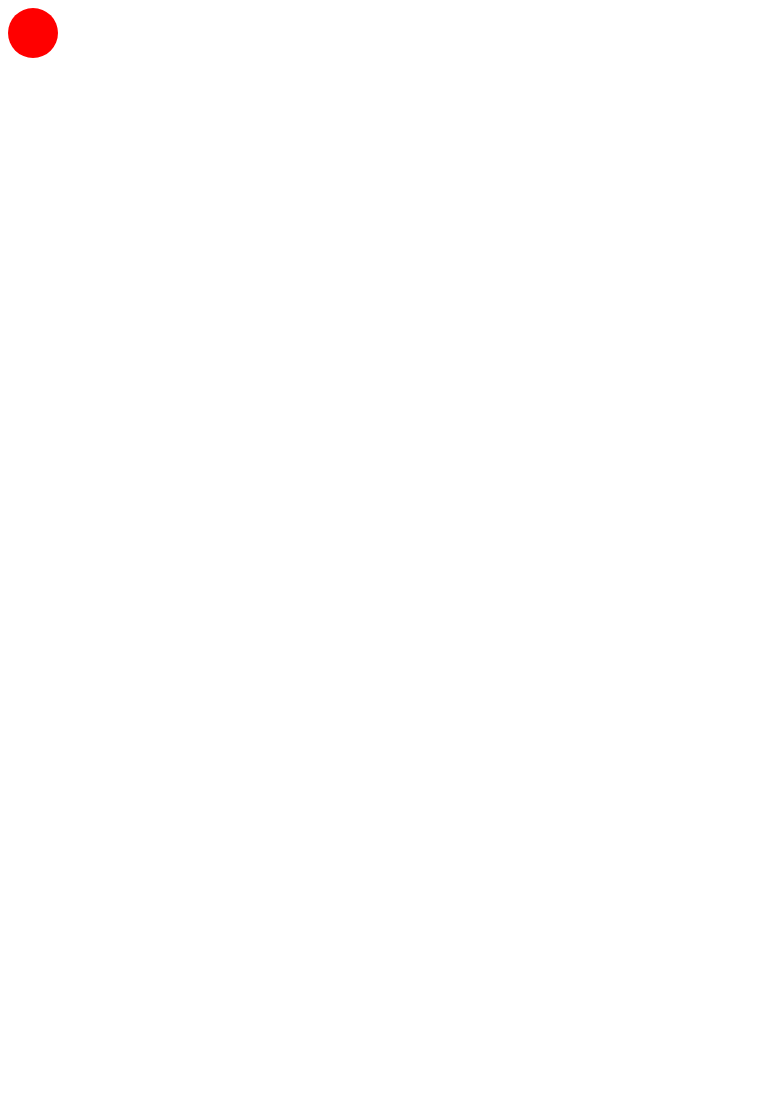
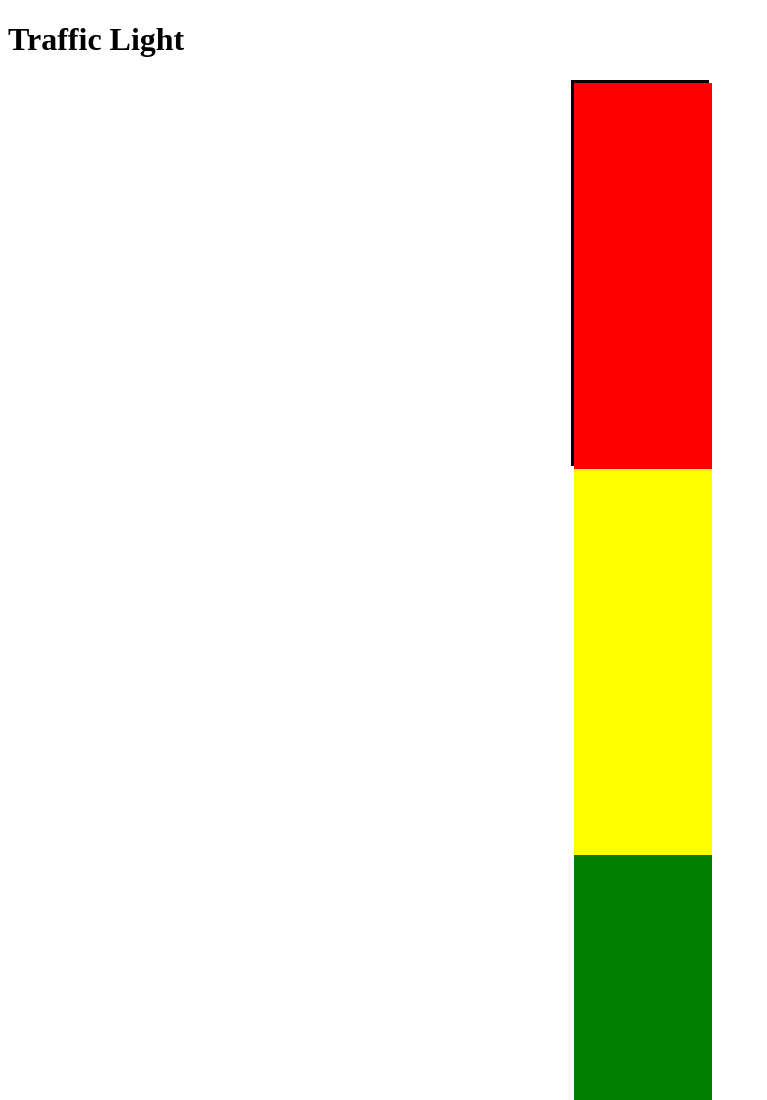
Before and after one commit to carissamorrow/day3, a plain HTML site: page index.html in a window 1280 px wide. Shown: the top 1100 px of the page, without its empty margins (0-767 px from the left). Before the commit the page ends 800 px from the top, so only its background shows below. Drawn offline with Linux system fonts and the light colour scheme.

Commit message:
changes4

```diff
--- a/index.html
+++ b/index.html
@@ -10,11 +10,12 @@
 </head>
 
 <body>
-  <div id="circle"></div>
-
-  <span class="dot"></span>
-  <span class="dot"></span>
-  <span class="dot"></span>
+  <h1>Traffic Light</h1>
+  <div class="container">
+    <div class="light" id="red"></div>
+    <div class="light" id="yellow"></div>
+    <div class="light" id="green"></div>
+  </div>
 
 </body>
 
--- a/styles.css
+++ b/styles.css
@@ -1,8 +1,26 @@
- #circle {
-      width: 50px;
-      height: 50px;
-      border-radius: 25px;
-      border-radius: 25px;
-      border-radius: 25px;
-      background: red;
-    }
+.container {
+  background: #000;
+  width: 132px;
+  height: 380px;
+  margin-left: auto;
+  margin-right: auto;
+  padding: 3px;
+}
+.light {
+  background: #000;
+  width: 132px;
+  height: 380px;
+  margin-left: auto;
+  margin-right: auto;
+  padding: 3px;
+}
+
+#red {
+  background-color: red;
+}
+#yellow {
+    background-color:yellow;
+  }
+#green {
+    background-color:green;
+}
```
